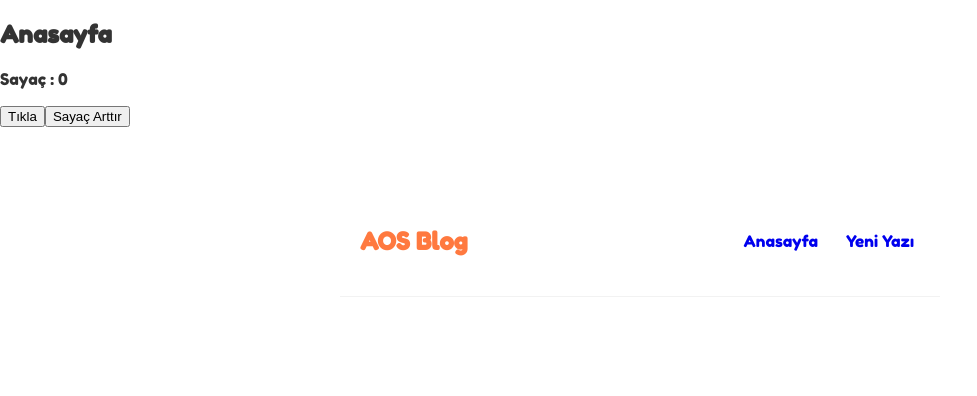
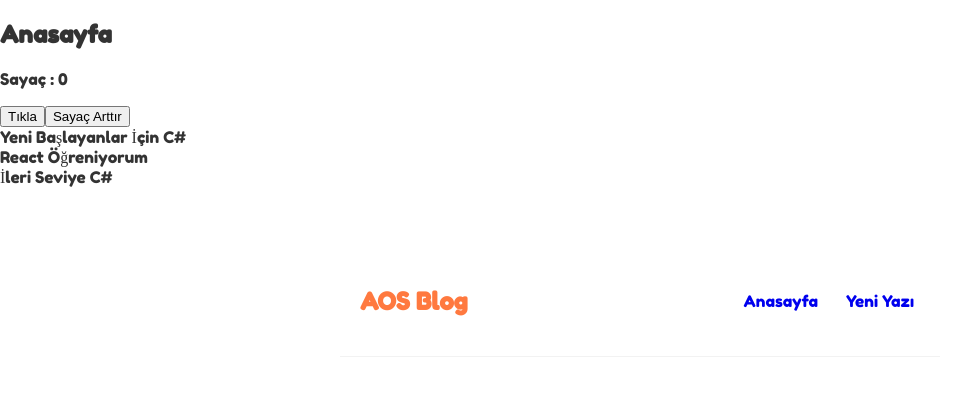
Before and after one commit to alikarakoc/temel-react-app, a React (Create React App) app: page / in a window 1280 px wide. Shown: the top 396 px of the page, without its empty margins (0-977 px from the left). Built offline with nearby package versions, Linux system fonts and the light colour scheme; the HTML template or start-up script is replaced by a standard one.

Commit message:
useState array map html

```diff
--- a/src/Home.js
+++ b/src/Home.js
@@ -1,6 +1,27 @@
 import { useState } from "react";
 
 const Home = () => {
+
+    const [blogs, setBlogs] = useState([
+        {
+            ad: "Yeni Başlayanlar İçin C#",
+            aciklama: "lorem ipsum",
+            yazar: "Ali",
+            id: 1
+        },
+        {
+            ad: "React Öğreniyorum",
+            aciklama: "lorem ipsum",
+            yazar: "Ahmet",
+            id: 2
+        },
+        {
+            ad: "İleri Seviye C#",
+            aciklama: "lorem ipsum",
+            yazar: "İsmail",
+            id: 3
+        }
+    ])
 
     const [sayac, setSayac] = useState(0);
 
@@ -27,6 +48,18 @@ const Home = () => {
             <p>Sayaç : {sayac}</p>
             <button onClick={(e) => handleClick3('Ali', e)}>Tıkla</button>
             <button onClick={() => handleClickSayac()}>Sayaç Arttır</button>
+
+
+            <div>
+                {
+                    blogs.map((blog) => (
+                        <div key={blog.id}>
+                            {blog.ad}
+                        </div>
+                    ))
+                }
+            </div>
+
         </div>
     );
 }
```
